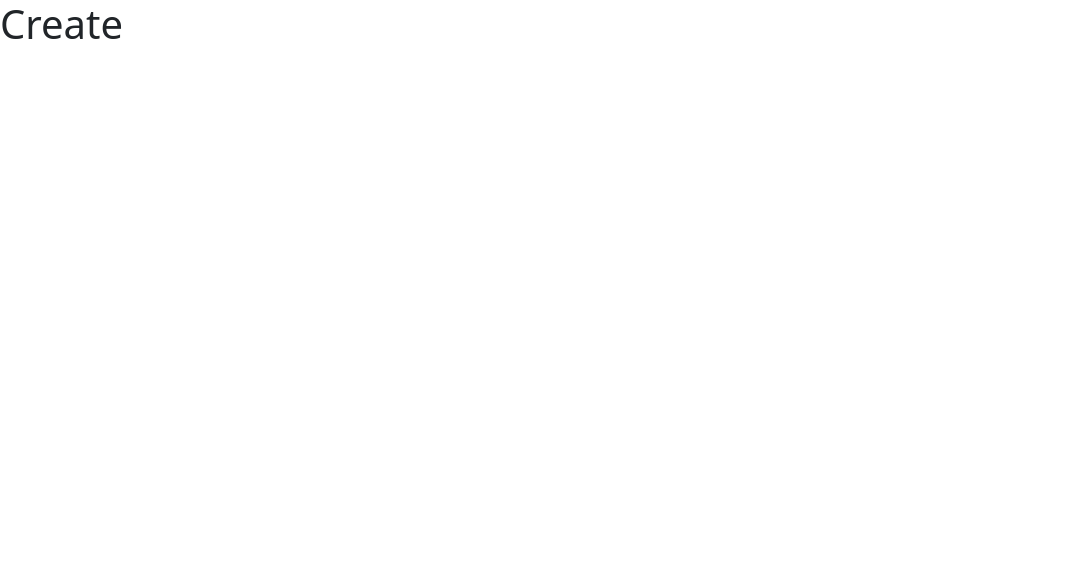
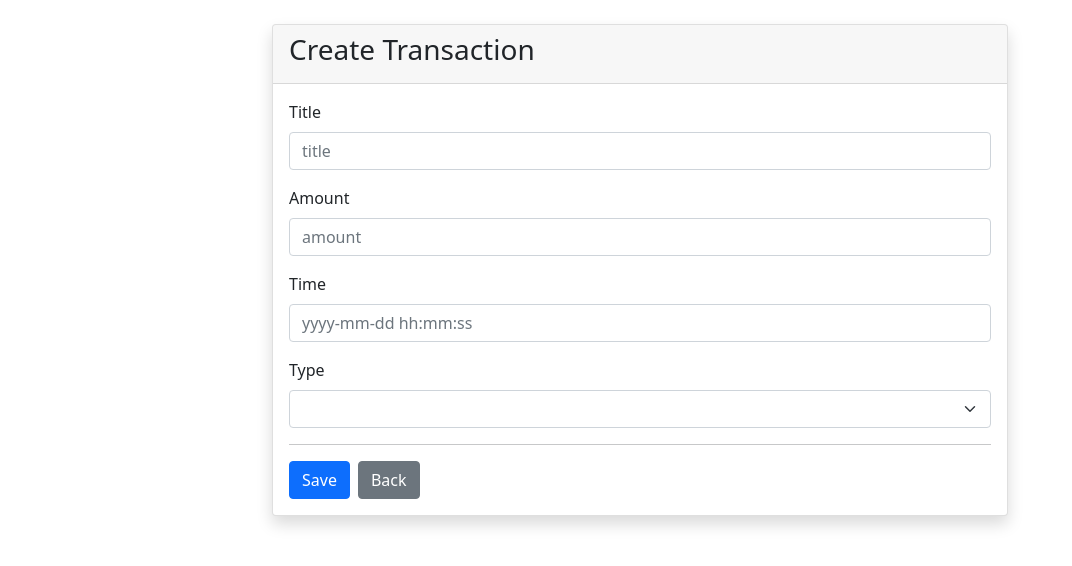
Before and after one commit to intom99/Laravel-API-Akunting, a Vue app in the folder akunt-client/: page /create in a window 1280 px wide. Shown: the top 566 px of the page, without its empty margins (0-1072 px from the left). Built offline with nearby package versions, Linux system fonts and the light colour scheme.

Commit message:
update file vue: create page

```diff
--- a/akunt-client/src/views/transaction/Create.vue
+++ b/akunt-client/src/views/transaction/Create.vue
@@ -1,14 +1,105 @@
 <template>
-    <h1>Create</h1>
+  <div class="container my-4">
+    <div class="row justify-content-center">
+      <div class="col-8">
+        <div class="card rounded shadow">
+          <div class="card-header">
+
+        <h3>Create Transaction</h3>
+          </div>
+          <div class="card-body">
+            <form @submit.prevent="store()">
+              <div class="mb-3">
+                <label class="form-label">Title</label>
+                <input type="text" class="form-control" v-model="transaction.title"  placeholder="title"/>
+                <div v-if="validation.title" class="text-danger">
+                    {{validation.title[0]}}
+                </div>
+              </div>
+
+              <div class="mb-3">
+                <label class="form-label">Amount</label>
+                <input type="text" class="form-control" v-model="transaction.amount" placeholder="amount" />
+                <div v-if="validation.amount" class="text-danger">
+                    {{validation.amount[0]}}
+                </div>
+              </div>
+
+              <div class="mb-3">
+                <label class="form-label">Time</label>
+                <input type="text" class="form-control" v-model="transaction.time" placeholder="yyyy-mm-dd hh:mm:ss" />
+                <div v-if="validation.time" class="text-danger">
+                    {{validation.time[0]}}
+                </div>
+              </div>
+
+              <div class="mb-3">
+                <label class="form-label">Type</label>
+                <select class="form-select" v-model="transaction.type" id="">
+                    <option value="expense">Expense</option>
+                    <option value="revenue">Revenue</option>
+                </select>
+                <div v-if="validation.type" class="text-danger">
+                    {{validation.type[0]}}
+                </div>
+              </div>
+                <hr>
+                <button class="btn btn-md btn-primary" type="submit">Save</button>
+                <router-link
+              :to="{ name: 'transaction.index' }"
+              class="btn btn-md btn-secondary rounded mx-2"
+              >Back</router-link
+            >
+            </form>
+          </div>
+        </div>
+      </div>
+    </div>
+  </div>
 </template>
 
 
 <script>
+import {reactive, ref} from 'vue'
+import {useRouter} from 'vue-router'
+import axios from 'axios'
+
 export default {
+    setup(){
+        //data binding
+        const transaction = reactive({
+            'title': '',
+            'amount': '',
+            'time': '',
+            'type': '',
 
-}
+        });
+
+        const validation = ref([]);
+
+        const router = useRouter();
+
+        function store(){
+            axios.post('http://127.0.0.1:8000/api/transaction',
+            transaction)
+            .then(()=>{
+                router.push({
+                    name: 'transaction.index'
+                })
+            }).catch((err)=>{
+                validation.value = err.response.data
+            });
+        }
+
+        return {
+            transaction,
+            validation,
+            router,
+            store
+        }
+    }
+};
 </script>
 
 <style>
-
 </style>
```
